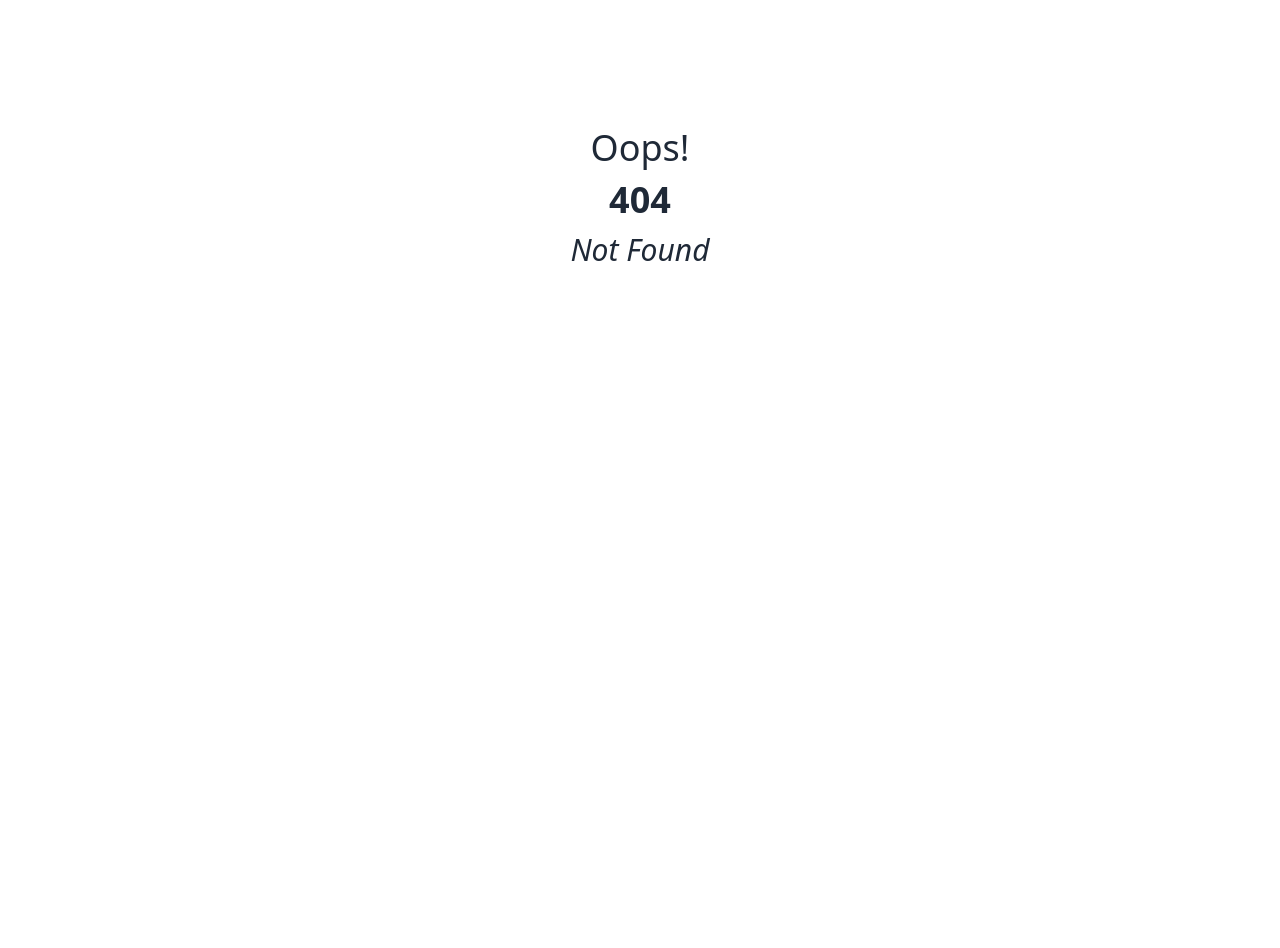
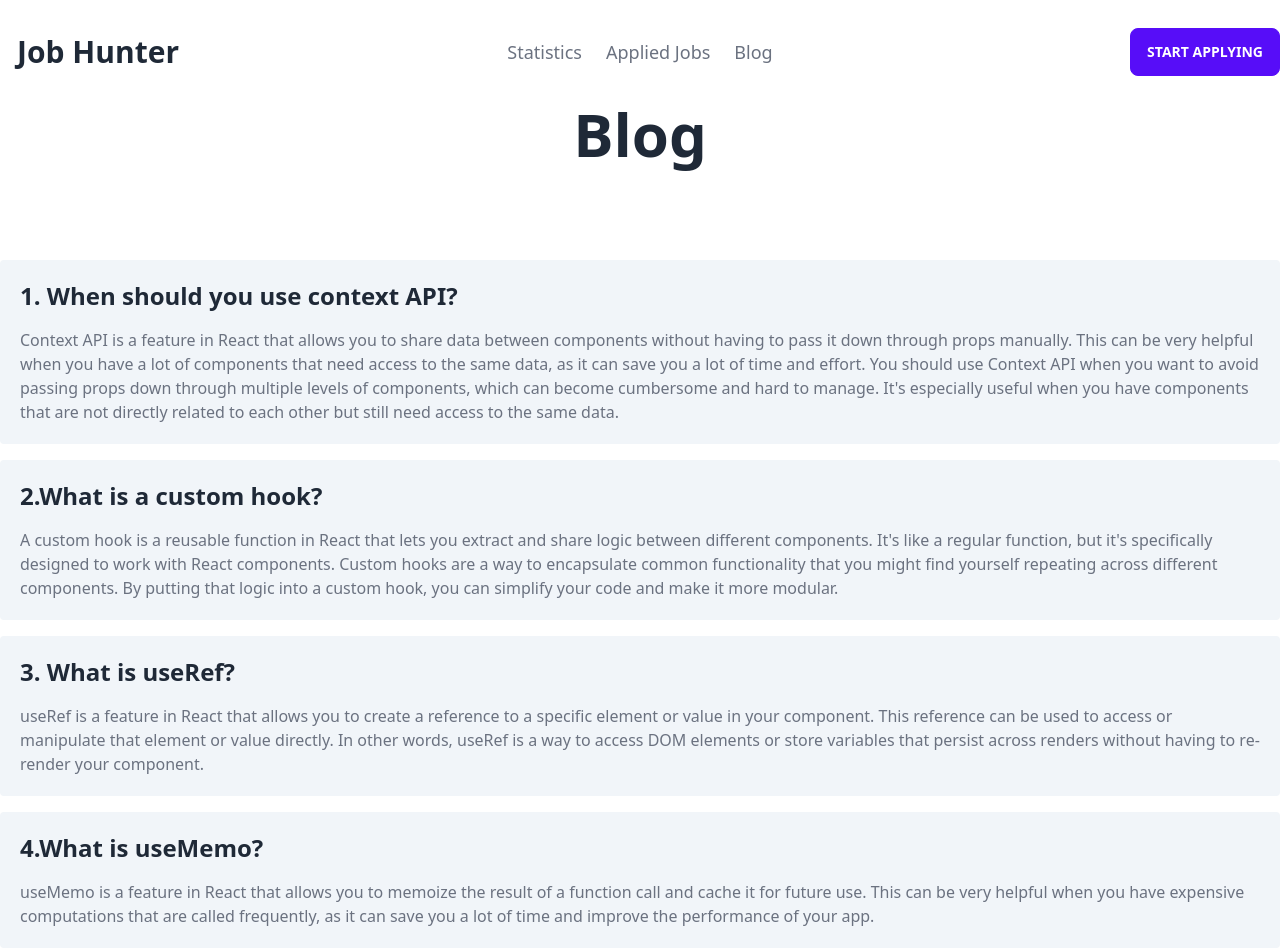
Before and after one commit to Mohiuddin-64bit/career-hub, a React (Vite) app: page /blog in a window 1280 px wide. Before the commit this address had no page. Before the commit the page ends 800 px from the top, so only its background shows below. Built offline with nearby package versions, Linux system fonts and the light colour scheme.

Commit message:
Readme.md file & Blog component done

```diff
--- /dev/null
+++ b/src/component/Blog.jsx
@@ -0,0 +1,62 @@
+import React from "react";
+
+const Blog = () => {
+  return (
+    <div>
+      <h1 className="text-6xl text-center font-bold mb-24">Blog</h1>
+      <div className="flex flex-col gap-4">
+        <div className="bg-slate-100 p-5 rounded">
+          <h2 className="text-2xl font-bold mb-4">
+            1. When should you use context API?
+          </h2>
+          <p className="text-gray-500">
+            Context API is a feature in React that allows you to share data
+            between components without having to pass it down through props
+            manually. This can be very helpful when you have a lot of components
+            that need access to the same data, as it can save you a lot of time
+            and effort. You should use Context API when you want to avoid
+            passing props down through multiple levels of components, which can
+            become cumbersome and hard to manage. It's especially useful when
+            you have components that are not directly related to each other but
+            still need access to the same data.
+          </p>
+        </div>
+        <div className="bg-slate-100 p-5 rounded">
+          <h2 className="text-2xl font-bold mb-4">2.What is a custom hook?</h2>
+          <p className="text-gray-500">
+            A custom hook is a reusable function in React that lets you extract
+            and share logic between different components. It's like a regular
+            function, but it's specifically designed to work with React
+            components. Custom hooks are a way to encapsulate common
+            functionality that you might find yourself repeating across
+            different components. By putting that logic into a custom hook, you
+            can simplify your code and make it more modular.
+          </p>
+        </div>
+        <div className="bg-slate-100 p-5 rounded">
+          <h2 className="text-2xl font-bold mb-4">3. What is useRef?</h2>
+          <p className="text-gray-500">
+            useRef is a feature in React that allows you to create a reference
+            to a specific element or value in your component. This reference can
+            be used to access or manipulate that element or value directly. In
+            other words, useRef is a way to access DOM elements or store
+            variables that persist across renders without having to re-render
+            your component.
+          </p>
+        </div>
+        <div className="bg-slate-100 p-5 rounded">
+          <h2 className="text-2xl font-bold mb-4">4.What is useMemo?</h2>
+          <p className="text-gray-500">
+            useMemo is a feature in React that allows you to memoize the result
+            of a function call and cache it for future use. This can be very
+            helpful when you have expensive computations that are called
+            frequently, as it can save you a lot of time and improve the
+            performance of your app.
+          </p>
+        </div>
+      </div>
+    </div>
+  );
+};
+
+export default Blog;
--- a/src/component/Navbar.jsx
+++ b/src/component/Navbar.jsx
@@ -41,7 +41,7 @@ const Navbar = () => {
         <div className="navbar-center hidden lg:flex gap-6">
           <Link to='statistics' className=" text-lg text-gray-500">Statistics</Link>
           <Link to='appliedJobs' className=" text-lg text-gray-500">Applied Jobs</Link>
-          <Link className=" text-lg text-gray-500">Blog</Link>
+          <Link to='blog' className=" text-lg text-gray-500">Blog</Link>
         </div>
         <div className="navbar-end">
           <button className="btn btn-primary">Start Applying</button>
--- a/src/main.jsx
+++ b/src/main.jsx
@@ -8,6 +8,7 @@ import JobDetails from "./component/JobDetails";
 import AppliedJobs from "./component/AppliedJobs";
 import ErrorPage from "./component/ErrorPage";
 import StatisticsPage from "./component/StatisticsPage";
+import Blog from "./component/Blog";
 
 
 const router = createBrowserRouter([
@@ -34,7 +35,12 @@ const router = createBrowserRouter([
       {
         path: 'statistics',
         element: <StatisticsPage></StatisticsPage>
+      },
+      {
+        path: 'blog',
+        element: <Blog></Blog>
       }
+
     ]
   },
 ]);
```
Also changed, not shown: 1 other file (tests, documents, lock files or other folders).
